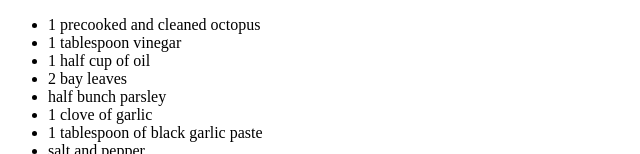
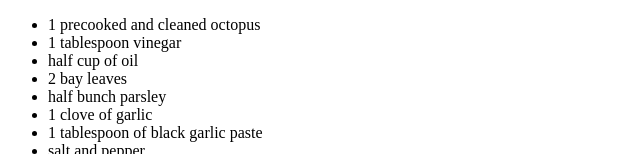
Before and after one commit to l00tus/odin-recipes, a plain HTML site: page recipes/fried-octopus.html in a window 1280 px wide. Shown: the part 646-800 px from the top of the page, 0-640 px from the left. Drawn offline with Linux system fonts and the light colour scheme.

Commit message:
Fix typo

```diff
--- a/recipes/fried-octopus.html
+++ b/recipes/fried-octopus.html
@@ -18,7 +18,7 @@
     <ul>
         <li>1 precooked and cleaned octopus</li>
         <li>1 tablespoon vinegar</li>
-        <li>1 half cup of oil</li>
+        <li>half cup of oil</li>
         <li>2 bay leaves</li>
         <li>half bunch parsley</li>
         <li>1 clove of garlic</li>
```
